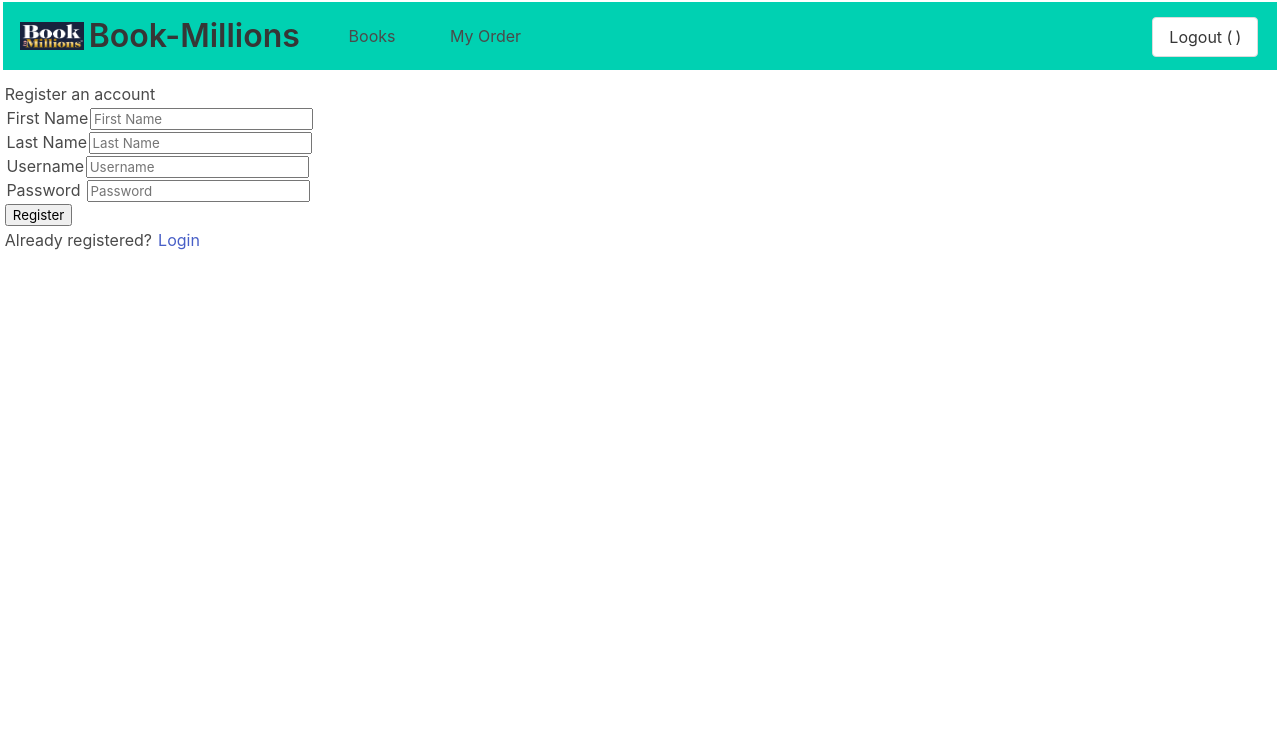
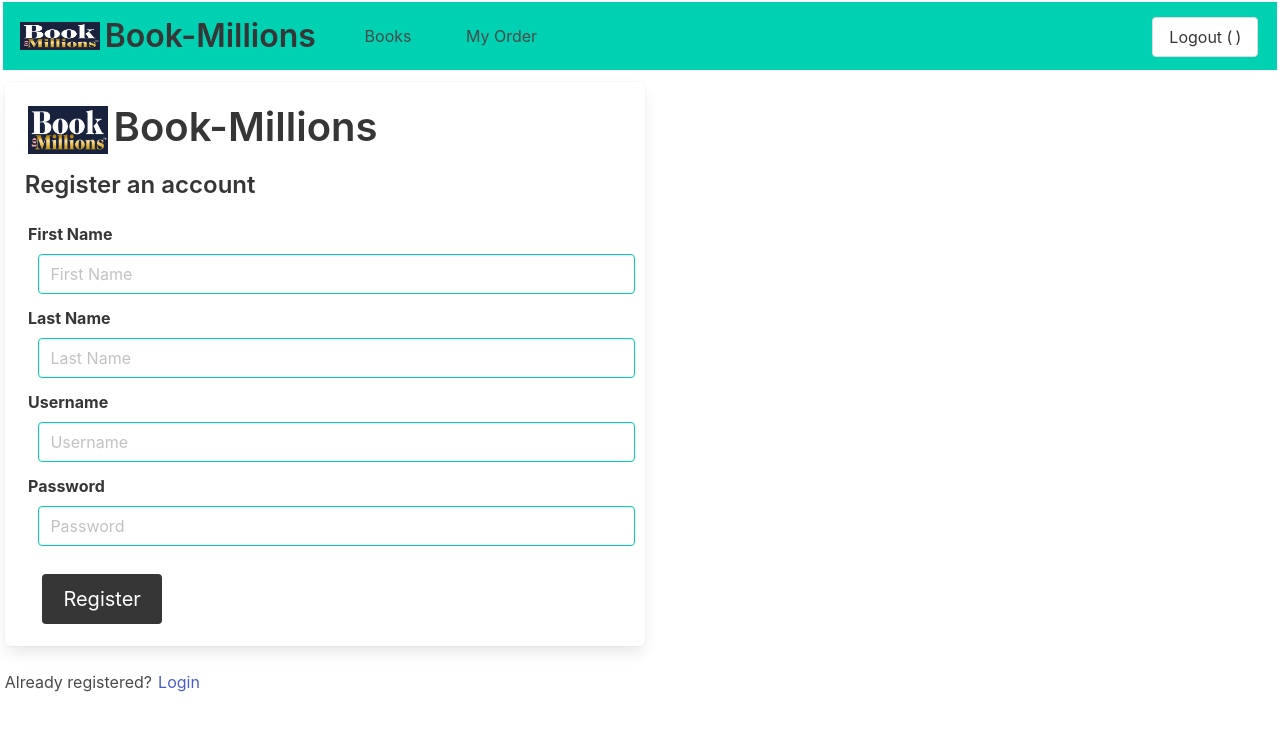
Before and after one commit to VanNg76/Million-book-react, a React (Create React App) app: page /register in a window 1280 px wide. Shown: the top 730 px of the page. Built offline with nearby package versions, Linux system fonts and the light colour scheme; no server answers; sample sign-in values are in the browser's storage.

Commit message:
add style for login, register

```diff
--- a/src/components/ApplicationViews.js
+++ b/src/components/ApplicationViews.js
@@ -10,11 +10,15 @@ import { CategoryList } from "./category/CategoryList"
 import { OrderList } from "./orders/OrderList"
 import { InventoryList } from "./inventory/InventoryList"
 import { ChangeInventory } from "./inventory/ChangeInventory"
+import { Home } from "./Home"
 
 
 export const ApplicationViews = () => {
     return <>
         <main>
+            <Route exact path="/">
+                <Home />
+            </Route>
             <Route exact path="/books">
                 <BookList />
             </Route>
--- /dev/null
+++ b/src/components/Home.js
@@ -0,0 +1,14 @@
+import { Link } from "react-router-dom"
+
+export const Home = () => {
+    return (
+        <>
+            <h1 className="title is-3 mt-6 ml-4">Welcome to
+                <strong className="has-text-underlined has-text-link">
+                    Book-Millions</strong> store !
+            </h1>
+            <p className="ml-4">Click <Link className="is-underlined" to="./books">here</Link>
+                 to start browsing millions books.</p>
+        </>
+    )
+}
--- a/src/components/auth/Auth.css
+++ b/src/components/auth/Auth.css
@@ -1 +1,10 @@
 @import 'bulma/css/bulma.css';
+
+.logo-img {
+    height: 3rem;
+    width: 5rem;
+}
+
+.input--login {
+    width: 400px;
+}
--- a/src/components/auth/Login.js
+++ b/src/components/auth/Login.js
@@ -2,6 +2,7 @@ import React, { useRef } from "react"
 import { Link, useHistory } from "react-router-dom"
 import "./Auth.css"
 import { loginUser } from "./AuthManager"
+import Logo from "./BooktoMillion.jpeg"
 
 
 export const Login = () => {
@@ -37,20 +38,24 @@ export const Login = () => {
       </dialog>
       <section>
         <form className="box" onSubmit={handleLogin}>
-          <fieldset>
-            <label htmlFor="inputUsername"> Username</label>
-            <input className="ml-3" ref={username} type="username" id="username" placeholder="Username" required autoFocus />
-          </fieldset>
-          <fieldset>
-            <label htmlFor="inputPassword"> Password </label>
-            <input className="ml-3 mt-2" ref={password} type="password" id="password" placeholder="Password" required />
-          </fieldset>
-          <fieldset>
-            <button className="mt-4" type="submit">Sign In</button>
-          </fieldset>
-          <fieldset className="mt-3">
+          <div className="is-flex">
+            <img src={Logo} className="logo-img" alt="logo" />
+            <h1 className="title is-2"><strong>Book-Millions</strong></h1>
+          </div>
+          <div className="field mt-4">
+            <label className="label" htmlFor="inputUsername"> Username</label>
+            <input className="input--login input is-primary ml-3" ref={username} type="username" id="username" placeholder="Username" required autoFocus />
+          </div>
+          <div className="field">
+            <label className="label" htmlFor="inputPassword"> Password </label>
+            <input className="input--login input is-primary ml-3 mt-2 mr-6" ref={password} type="password" id="password" placeholder="Password" required />
+          </div>
+          <div className="field">
+            <button className="button mt-4 ml-4 is-dark is-medium" type="submit">Sign In</button>
+          </div >
+          <div className="mt-3 ml-4 field">
             <Link to="/register">Not a member yet?</Link>
-          </fieldset>
+          </div>
         </form>
       </section>
     </main>
--- a/src/components/auth/Register.js
+++ b/src/components/auth/Register.js
@@ -2,6 +2,7 @@ import React, { useRef } from "react"
 import { Link, useHistory } from "react-router-dom"
 import { registerUser } from "./AuthManager"
 import './Auth.css'
+import Logo from "./BooktoMillion.jpeg"
 // TODO: This should get you started on registering a new user.
 // Add new fields depending on your server side registration
 export const Register = () => {
@@ -32,27 +33,31 @@ export const Register = () => {
 
 return (
   <main>
-    <form onSubmit={handleRegister}>
-      <h3>Register an account</h3>
-      <fieldset>
-        <label htmlFor="inputFirstName">First Name</label>
-        <input ref={firstName} type="text" name="firstName" placeholder="First Name" required />
-      </fieldset>
-      <fieldset>
-        <label htmlFor="inputLastName">Last Name</label>
-        <input ref={lastName} type="text" name="lastName" placeholder="Last Name" required />
-      </fieldset>
-      <fieldset>
-        <label htmlFor="inputUsername">Username</label>
-        <input ref={username} type="text" name="username" placeholder="Username" required />
-      </fieldset>
-      <fieldset>
-        <label htmlFor="inputPassword"> Password </label>
-        <input ref={password} type="password" name="password" placeholder="Password" required />
-      </fieldset>
-      <fieldset>
-        <button type="submit">Register</button>
-      </fieldset>
+    <form className="box" onSubmit={handleRegister}>
+      <div className="is-flex">
+        <img src={Logo} className="logo-img" alt="logo" />
+        <h1 className="title is-2"><strong>Book-Millions</strong></h1>
+      </div>
+      <h3 className="title is-4 mt-4">Register an account</h3>
+      <div className="field">
+        <label className="label" htmlFor="inputFirstName">First Name</label>
+        <input className="input--login input is-primary ml-3" ref={firstName} type="text" name="firstName" placeholder="First Name" required />
+      </div>
+      <div className="field">
+        <label className="label" htmlFor="inputLastName">Last Name</label>
+        <input className="input--login input is-primary ml-3" ref={lastName} type="text" name="lastName" placeholder="Last Name" required />
+      </div>
+      <div className="field">
+        <label className="label" htmlFor="inputUsername">Username</label>
+        <input className="input--login input is-primary ml-3" ref={username} type="text" name="username" placeholder="Username" required />
+      </div>
+      <div className="field">
+        <label className="label" htmlFor="inputPassword"> Password </label>
+        <input className="input--login input is-primary ml-3" ref={password} type="password" name="password" placeholder="Password" required />
+      </div>
+      <div className="field">
+        <button className="button mt-4 ml-4 is-dark is-medium" type="submit">Register</button>
+      </div>
     </form>
     <section>
       Already registered? <Link to="/login">Login</Link>
--- a/src/components/book/Book.css
+++ b/src/components/book/Book.css
@@ -1,6 +1,6 @@
 .image--book {
-    height: 500px;
-    width: 350px;
+   max-height: 300px;
+   max-width: 200px;
 }
 
 .image--booklist {
--- a/src/components/book/Book.js
+++ b/src/components/book/Book.js
@@ -5,6 +5,7 @@ import { getCurrentUser } from "../user/UserManager";
 import { getBookById, deleteBook } from "./BookManager";
 import { getOrders, createOrder, createOrderBook } from "../orders/OrderManager";
 import { getInventoryByBookId } from "../inventory/InventoryManager";
+import "./Book.css"
 
 
 export const Book = () => {
@@ -81,7 +82,7 @@ export const Book = () => {
 
     return (
         <>
-            <form className="box">
+            <form>
                 {
                     currentUser?.is_staff ?
                         <>
@@ -111,8 +112,8 @@ export const Book = () => {
 
             <div key={`book--${book.id}`} className="card mt-6 is-flex is-flex-direction-row">
                 <div className="card-image">
-                    <figure className="image--book">
-                        <img src={book.cover_image_url} alt={book.title} />
+                    <figure>
+                        <img className="image--book" src={book.cover_image_url} alt={book.title} />
                     </figure>
                 </div>
                 {/* <div className="is-flex is-justify-content-center">
--- a/src/components/book/BookList.js
+++ b/src/components/book/BookList.js
@@ -135,7 +135,7 @@ export const BookList = () => {
                         {/* Search by title */}
                         <td>Search by Title: </td>
                         <td>
-                            <input type="text" placeholder="Input title" value={searchTitle}
+                            <input type="text" placeholder="title" value={searchTitle}
                                 onChange={(e) => {
                                     changeCatId(0)
                                     setPublishedDate("")
@@ -150,7 +150,7 @@ export const BookList = () => {
                         {/* Search by author name */}
                         <td>Search by Author Name: </td>
                         <td>
-                            <input type="text" placeholder="Input name" value={searchAuthor}
+                            <input type="text" placeholder="name" value={searchAuthor}
                                 onChange={(e) => {
                                     changeCatId(0)
                                     setPublishedDate("")
```
Also changed, not shown: src/components/auth/BooktoMillion.jpeg (added).
